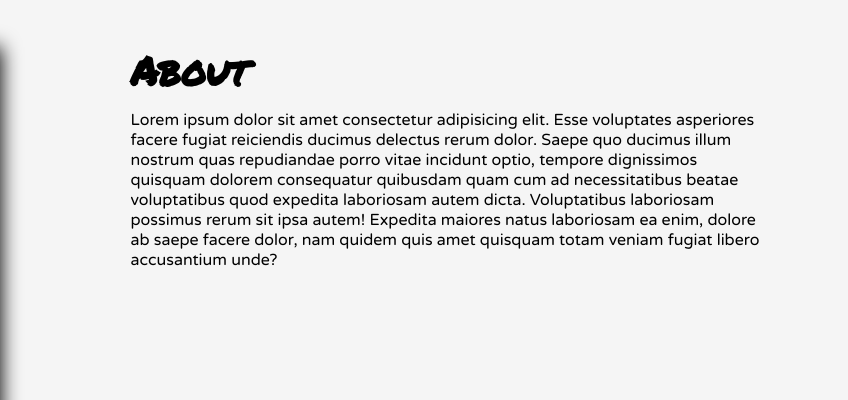
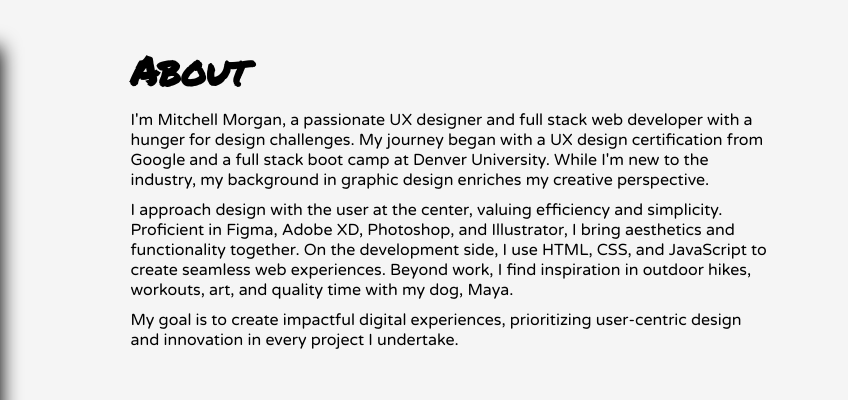
Before and after one commit to M1TCH3llM/PortfolioWeb1, a plain HTML site: page index.html in a window 1280 px wide. Shown: the part 708-1108 px from the top of the page, 432-1280 px from the left. Drawn offline with Linux system fonts and the light colour scheme.

Commit message:
updated about and Readme page

```diff
--- a/assets/style.css
+++ b/assets/style.css
@@ -18,6 +18,7 @@ h2 {
 p {
   font-family: "Varela Round", sans-serif;
   font-size: medium;
+  margin-bottom: 1rem;
 }
 
 header {
@@ -68,7 +69,7 @@ figure {
 }
 
 #figure1 {
-  background-image: url("../assets/About.png");
+  background-image: url("../assets/Self.png");
   transform: rotate(0deg);
 }
 
--- a/index.html
+++ b/index.html
@@ -41,16 +41,11 @@
       <img src="./assets/Resume1.png" alt="dog" />
       <div id="abdiv">
         <h2>About</h2>
-        <p>
-          Lorem ipsum dolor sit amet consectetur adipisicing elit. Esse
-          voluptates asperiores facere fugiat reiciendis ducimus delectus rerum
-          dolor. Saepe quo ducimus illum nostrum quas repudiandae porro vitae
-          incidunt optio, tempore dignissimos quisquam dolorem consequatur
-          quibusdam quam cum ad necessitatibus beatae voluptatibus quod expedita
-          laboriosam autem dicta. Voluptatibus laboriosam possimus rerum sit
-          ipsa autem! Expedita maiores natus laboriosam ea enim, dolore ab saepe
-          facere dolor, nam quidem quis amet quisquam totam veniam fugiat libero
-          accusantium unde?
+        <p>I'm Mitchell Morgan, a passionate UX designer and full stack web developer with a hunger for design challenges. My journey began with a UX design certification from Google and a full stack boot camp at Denver University. While I'm new to the industry, my background in graphic design enriches my creative perspective.</p>
+
+<p>I approach design with the user at the center, valuing efficiency and simplicity. Proficient in Figma, Adobe XD, Photoshop, and Illustrator, I bring aesthetics and functionality together. On the development side, I use HTML, CSS, and JavaScript to create seamless web experiences. Beyond work, I find inspiration in outdoor hikes, workouts, art, and quality time with my dog, Maya.</p>
+
+<p>My goal is to create impactful digital experiences, prioritizing user-centric design and innovation in every project I undertake.</p>
         </p>
       </div>
     </article>
```
Also changed, not shown: assets/portwebsnap.png (added), 2 other files.
